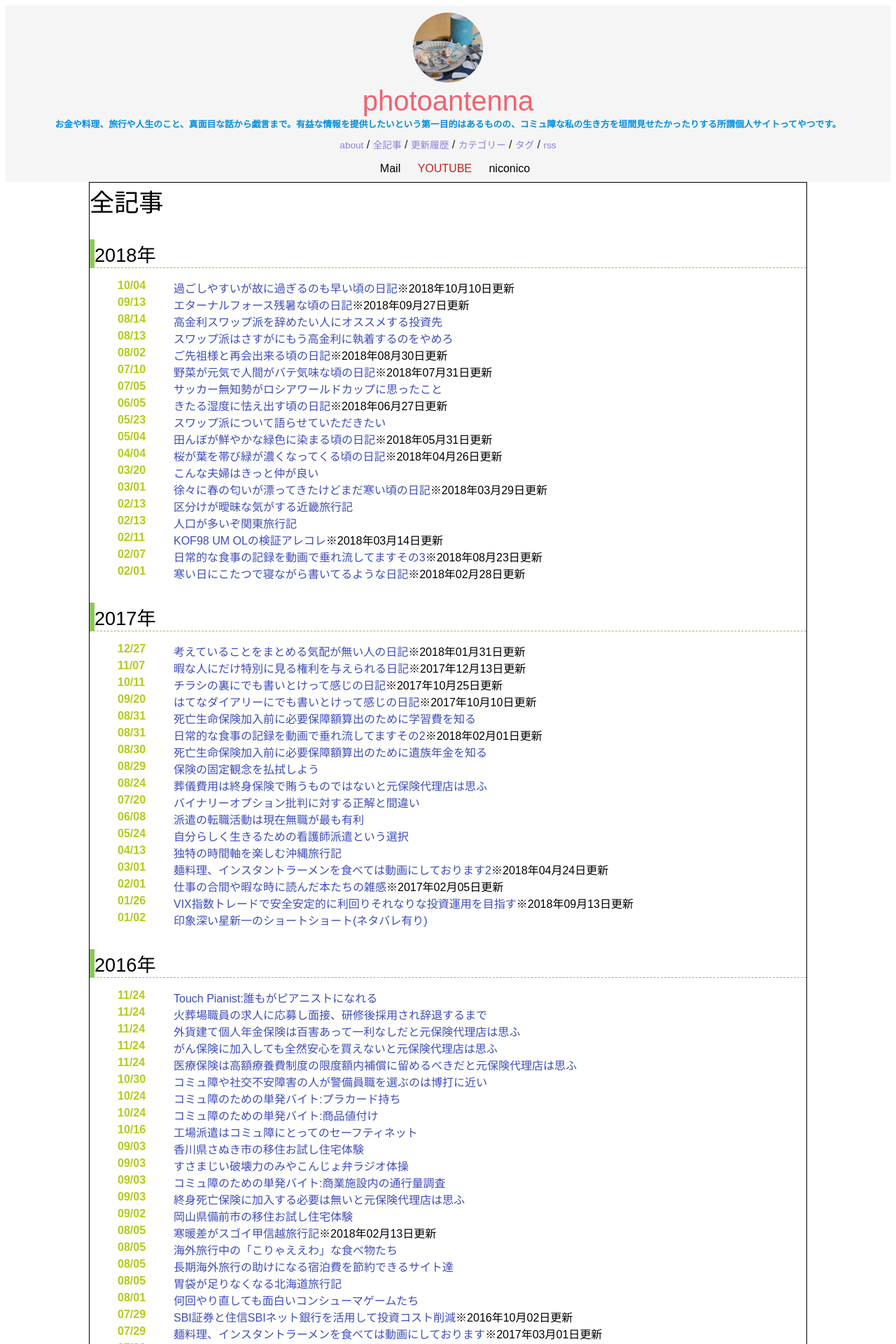
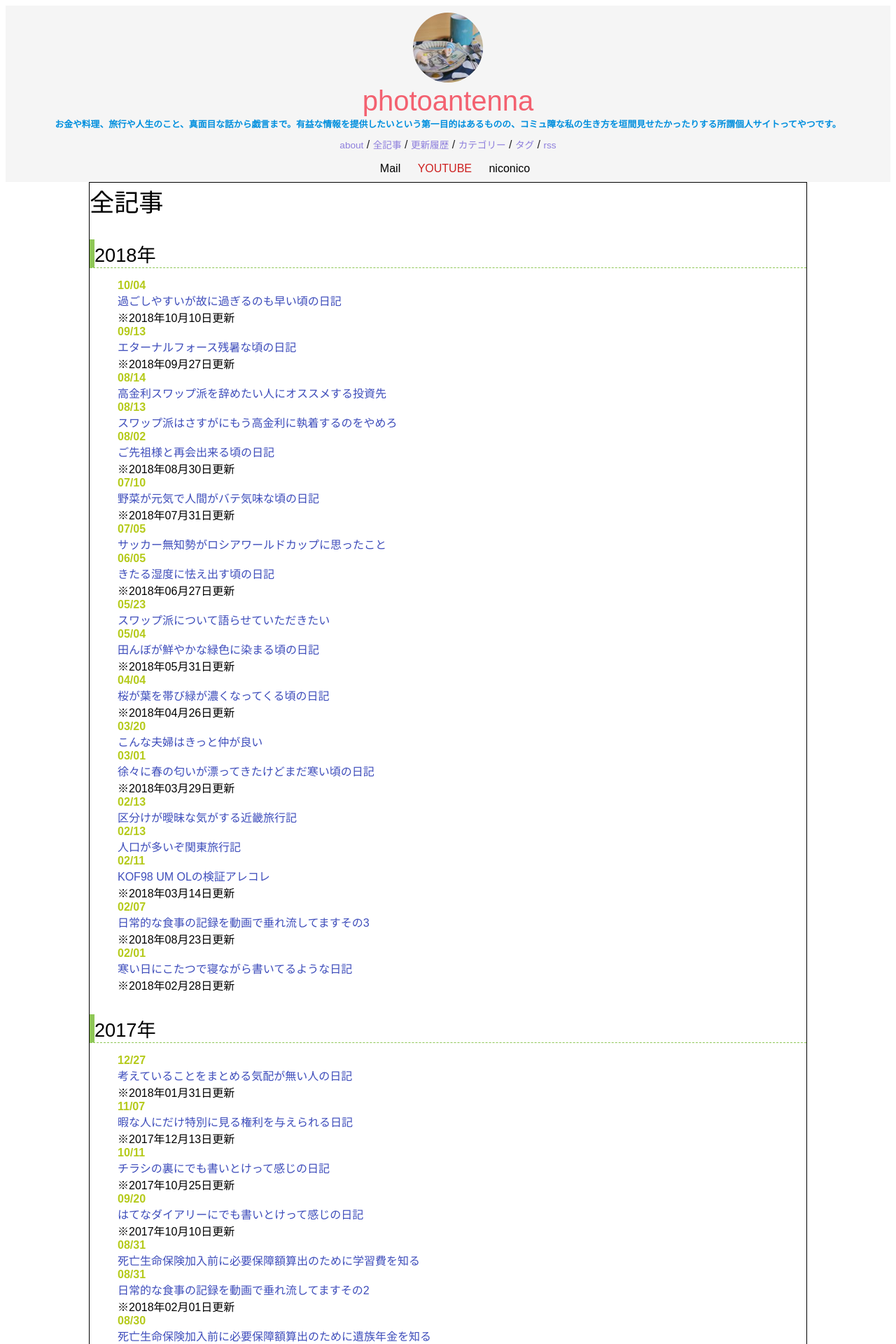
Before and after one commit to photoantenna/photoantenna.github.io, a Jekyll site: the page built from archive.html, in a window 1280 px wide. Shown: the top 1920 px of the page at 70% size. Built offline with Jekyll 4.4.1, drawn with Linux system fonts in a browser that asks for light colours.

Commit message:
Update archive.html

```diff
--- a/archive.html
+++ b/archive.html
@@ -29,7 +29,7 @@ permalink: "/archive/"
       <div style="width:80px;
                   float:left;
                   color: #b5ca1b;
-                  font-weight: bold;">{{ post.date | date: "%m/%d" }}</div> <div><a href="{{ site.url }}{{ post.url }}">{{ post.title }}</a>{% if post.update %}※{{ post.update | date: "%Y年%m月%d日" }}更新{% endif %}</div></li>{% endfor %}
+                  font-weight: bold;">{{ post.date | date: "%m/%d" }}</div> <div style="clear:both;"><a href="{{ site.url }}{{ post.url }}">{{ post.title }}</a></div>{% if post.update %}※{{ post.update | date: "%Y年%m月%d日" }}更新{% endif %}</li>{% endfor %}
     </ul>
 
   </div>
```
